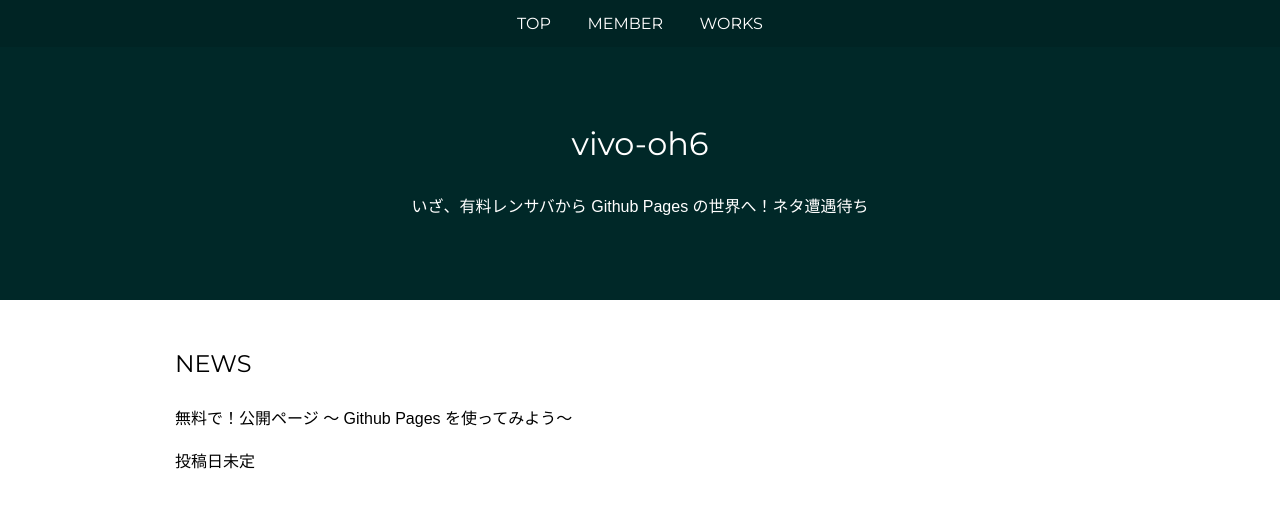
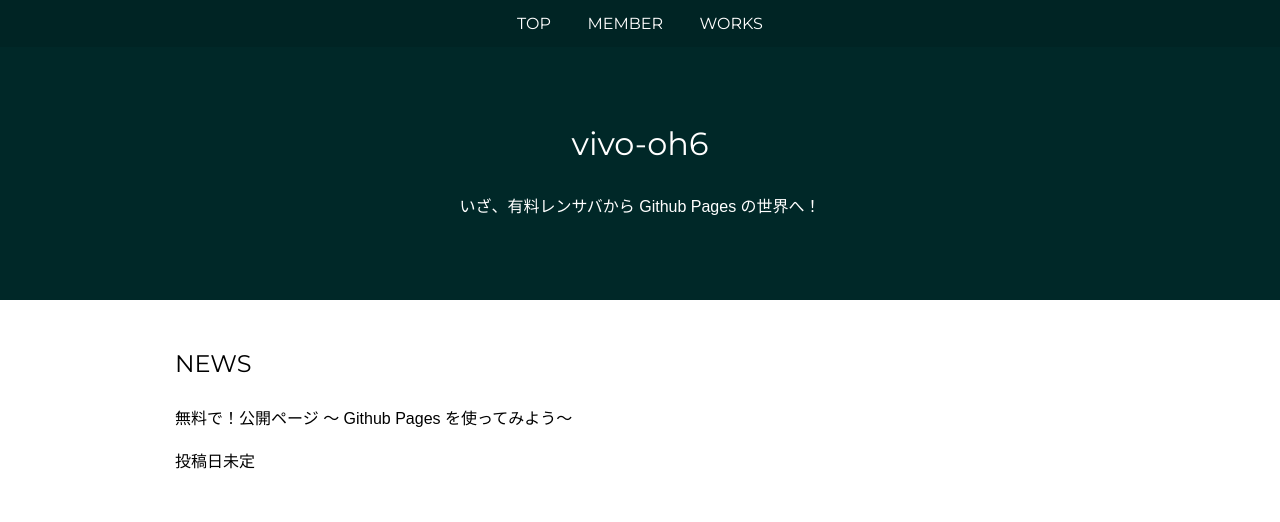
Before and after one commit to blabsupport/GithubPages, a plain HTML site: page index.html in a window 1280 px wide. Shown: the top 522 px of the page. Drawn offline with Linux system fonts and the light colour scheme; files whose address does not match are found by name.

Commit message:
apply 2024-10-18 18:27

```diff
--- a/index.html
+++ b/index.html
@@ -18,7 +18,7 @@
           </ul>
         </nav>
         <h1><a href="index.html">vivo-oh6</a></h1>
-        <p>いざ、有料レンサバから Github Pages の世界へ！ネタ遭遇待ち</p>
+        <p>いざ、有料レンサバから Github Pages の世界へ！</p>
       </header>
 
   <main>
```
Also changed, not shown: images/mountains-5655059_1280.png (renamed from image/mountains-5655059_1280.png).
